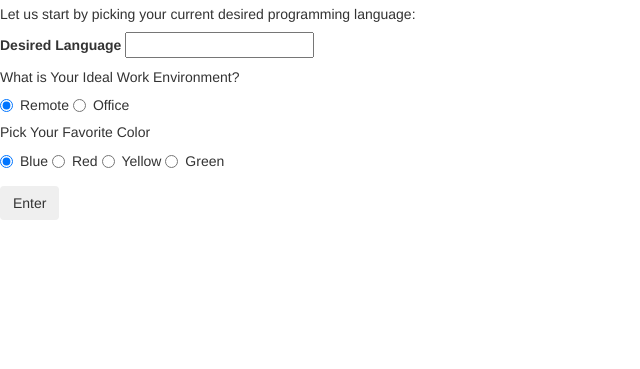
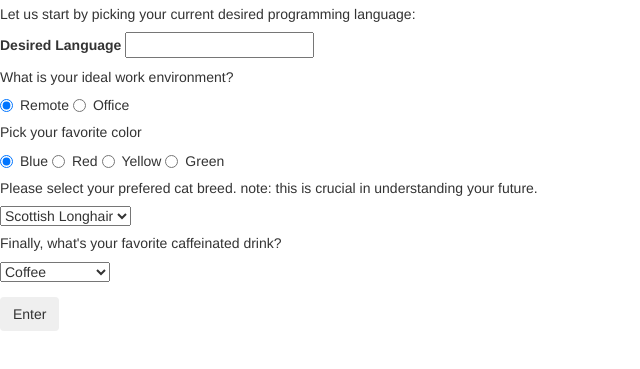
Before and after one commit to macj314/programming-language-suggester, a plain HTML site: page index.html in a window 1280 px wide. Shown: the part 63-432 px from the top of the page, without its empty margins (0-640 px from the left). Drawn offline with Linux system fonts and the light colour scheme.

Commit message:
add select fields 'cat' and 'caffeine' and ways to collect them

```diff
--- a/index.html
+++ b/index.html
@@ -20,12 +20,12 @@
 
         <div class="radio">
           <div id="radio-environment">
-            <h5>What is Your Ideal Work Environment?</h5>
+            <h5>What is your ideal work environment?</h5>
             <label><input type="radio" name="environment" value="1" checked>Remote</label>
             <label><input type="radio" name="environment" value="2">Office</label>
           </div>
           <div id="radio-color">
-            <h5>Pick Your Favorite Color</h5>
+            <h5>Pick your favorite color</h5>
             <label><input type="radio" name="color" value="1" checked>Blue</label>
             <label><input type="radio" name="color" value="2">Red</label>
             <label><input type="radio" name="color" value="3">Yellow</label>
@@ -33,7 +33,25 @@
           </div>
         </div>
 
-
+        <div class="selector">
+          <h5>Please select your prefered cat breed. note: this is crucial in understanding your future.</h5>
+          <select id="cat">
+            <option value="1">Scottish Longhair</option>
+            <option value="2">Maine Coon</option>
+            <option value="3">Siamese</option>
+            <option value="4">Sphynx</option>
+            <option value="5">Munchkin</option>
+          </select>
+        </div>
+        <div class="selector">
+          <h5>Finally, what's your favorite caffeinated drink?</h5>
+          <select id="caffeine">
+            <option value="coffee">Coffee</option>
+            <option value="tea">Tea</option>
+            <option value="soda">Soda</option>
+            <option value="energy">Energy Drinks</option>
+          </select>
+       </div>
 
       </div>
       <button type="submit" class="btn">Enter</button>
--- a/js/scripts.js
+++ b/js/scripts.js
@@ -4,7 +4,8 @@ $(document).ready(function(){
     var inputLanguage = $("#input-language").val();
     var environment = parseInt($("input:radio[name=environment]:checked").val());
     var color = parseInt($("input:radio[name=color]:checked").val());
-
-    $("#input").text(environment);
+    var cat = parseInt($("#cat").val());
+    var caffeine = $("#caffeine").val();
+    $("#input").text(caffeine);
   })
 })
```
